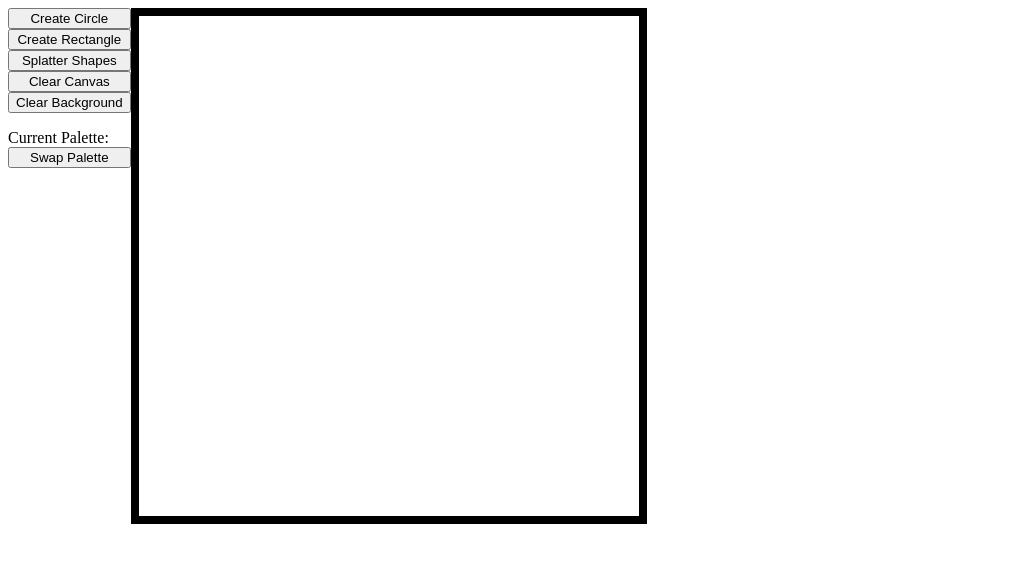
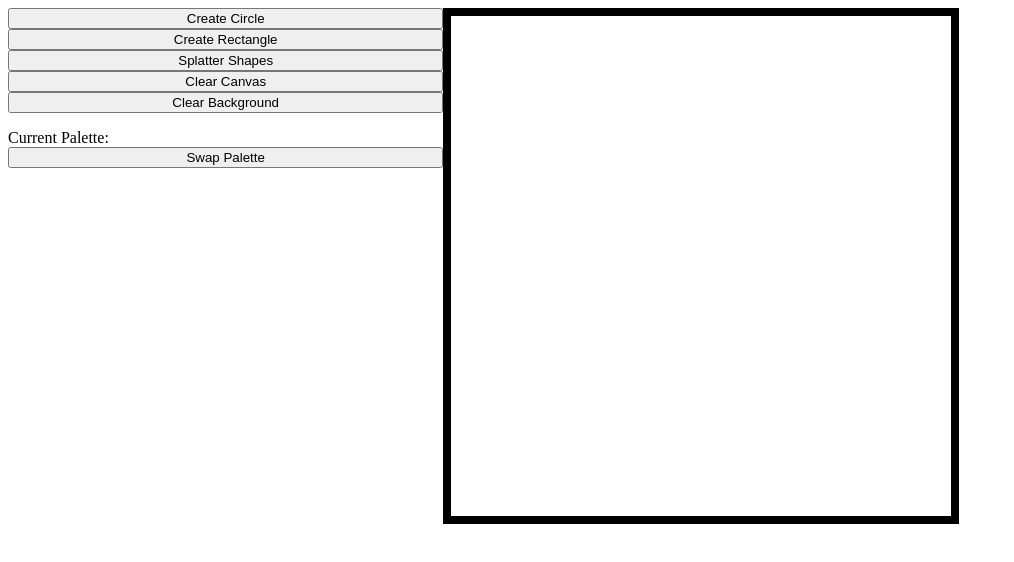
Before and after one commit to Semiroundpizza8/MiniIllistrator, a website built with Parcel: page src/index.html in a window 1280 px wide. Shown: the whole page, without its empty margins (0-1014 px from the left). Built offline with nearby package versions, Linux system fonts and the light colour scheme.

Commit message:
Updated CSS to account for smaller screen sizes

```diff
--- a/src/styles.css
+++ b/src/styles.css
@@ -6,11 +6,14 @@ body {
 #app {
   display: flex;
   align-items: flex-start;
+  justify-content: space-between;
+  flex-wrap: wrap;
 }
 
 #createShapeButtons {
   display: flex;
   flex-direction: column;
+  flex-grow: 1;
 }
 
 canvas {
```
